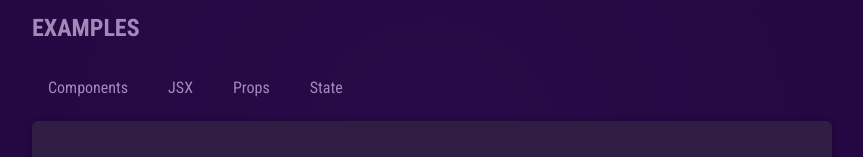
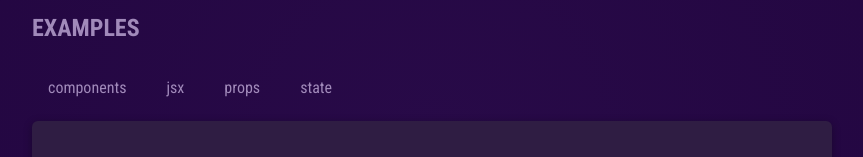
Before and after one commit to RubelMozumder/ReactWithMaximilian, a React (Vite) app: page / in a window 1280 px wide. Shown: the part 494-651 px from the top of the page, without its empty margins (208-1071 px from the left). Built offline with nearby package versions, Linux system fonts and the light colour scheme.

Commit message:
Customize some react components.

```diff
--- a/src/App.jsx
+++ b/src/App.jsx
@@ -1,6 +1,6 @@
 import Header from "./react_essentials/components/header";
 import { ExampleContents } from "./react_essentials/components/exampleContents";
-import ConceptComponentsUl from "./react_essentials/components/reactCoreConceptSec";
+import ConceptComponentsUl from "./react_essentials/components/coreConcepts";
 
 function App() {
   return (
--- a/src/react_essentials/components/exampleContents.jsx
+++ b/src/react_essentials/components/exampleContents.jsx
@@ -25,38 +25,21 @@ export function ExampleContents() {
   const [contentName, setContent] = useState(null);
 
   let initDesc = "Choose a React concept name.";
+  const tabTag = ["components", "jsx", "props", "state"]
+
   function handleClickFunc(selectedTopic, setContent) {
     setContent(selectedTopic);
   }
-  console.log("int desc ", initDesc);
   return (
     <>
       <menu id="tab-menu">
-        <TabButton
-          isSelected={contentName === "conponents"}
-          handleClick={() => handleClickFunc("components", setContent)}
-        >
-          Components
-        </TabButton>
-        <TabButton
-          isSelected={contentName === "jsx"}
-          handleClick={() => handleClickFunc("jsx", setContent)}
-        >
-          JSX
-        </TabButton>
-        <TabButton
-          isSelected={contentName === "props"}
-          handleClick={() => handleClickFunc("props", setContent)}
-        >
-          Props
-        </TabButton>
-        <TabButton
-          isSelected={contentName === "state"}
-          handleClick={() => handleClickFunc("state", setContent)}
-        >
-          State
-        </TabButton>
+        {tabTag.map((tag) => (<TabButton key={tag}
+                                  isSelected={contentName==tag}
+                                  handleClick={() => handleClickFunc(tag, setContent)}
+                                  children={tag}/>))}
+
       </menu>
+      {/* Tab contents */}
       {!contentName && (
         <TabContent title="" description={initDesc} code=""></TabContent>
       )}
```
Also changed, not shown: src/react_essentials/components/coreConcepts.jsx (renamed from src/react_essentials/components/reactCoreConceptSec.jsx).
